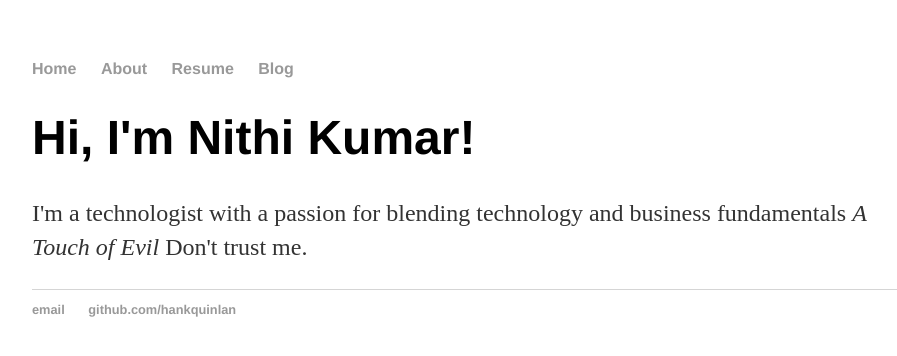
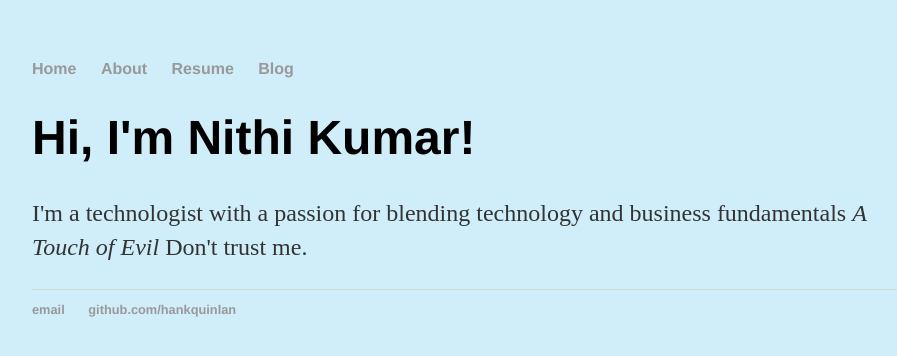
Before and after one commit to nithi0105/nithi0105.github.io, a Jekyll site: the page built from index.html, in a window 1280 px wide. Shown: the top 356 px of the page, without its empty margins (160-1057 px from the left). Built offline with Jekyll 4.4.1, drawn with Linux system fonts in a browser that asks for light colours.

Commit message:
Update main.css

```diff
--- a/css/main.css
+++ b/css/main.css
@@ -1,7 +1,7 @@
 body {
     margin: 60px auto;
     width: 70%;
-    bckground-color:#CFEEFA ;
+    background-color:#CFEEFA ;
 }
 nav ul, footer ul {
     font-family:'Helvetica', 'Arial', 'Sans-Serif';
```
